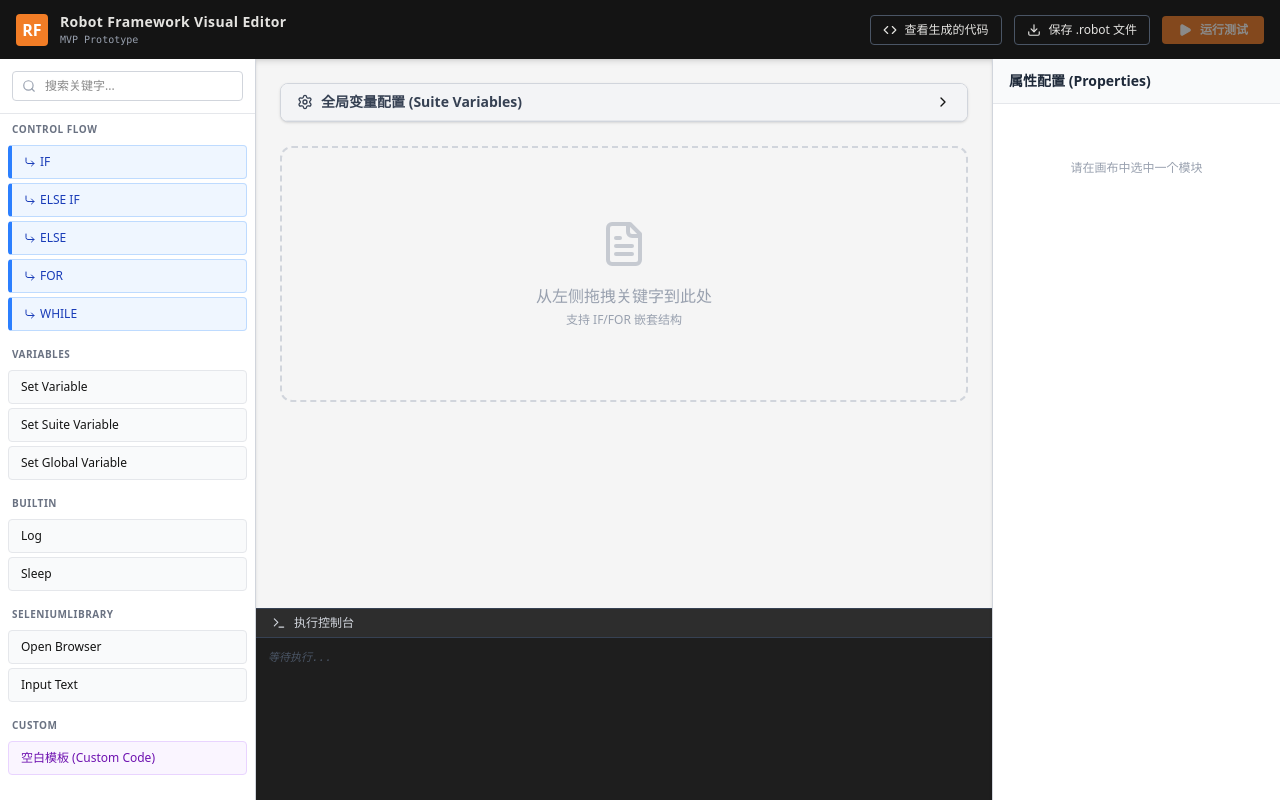
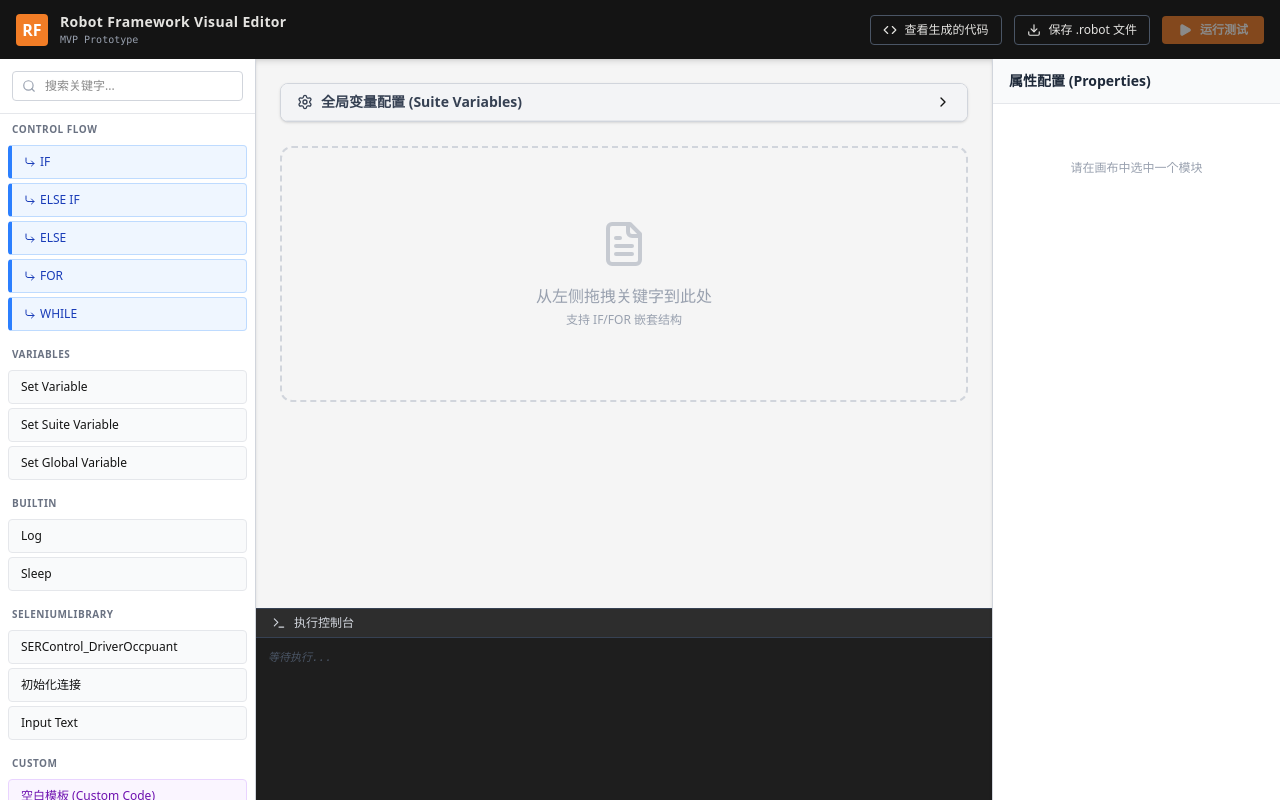
Before and after one commit to ZilongXiao-00/RobotFramework_Generator, a React (Vite) app: page / in a window 1280 px wide. Built offline with nearby package versions, Linux system fonts and the light colour scheme.

Commit message:
test4changing category,add category

```diff
--- a/src/App.tsx
+++ b/src/App.tsx
@@ -17,7 +17,8 @@ const KEYWORD_LIBRARY = [
   { category: 'Variables', name: 'Set Global Variable', args: ['name', 'value'], desc: 'Makes a variable available globally in all tests and suites.' },
   { category: 'BuiltIn', name: 'Log', args: ['message', 'level'], desc: 'Logs the given message.' },
   { category: 'BuiltIn', name: 'Sleep', args: ['time'], desc: 'Pauses the test.' },
-  { category: 'SeleniumLibrary', name: 'Open Browser', args: ['url', 'browser'], desc: 'Opens a new browser.' },
+  { category: 'SeleniumLibrary', name: 'SERControl_DriverOccpuant', args: ['url', 'browser'], desc: 'Driver Occpuant' },
+  { category: 'SeleniumLibrary', name: '初始化连接', args: ['车内车外机械臂'], desc: '机械臂初始化' },
   { category: 'SeleniumLibrary', name: 'Input Text', args: ['locator', 'text'], desc: 'Types text.' },
   { category: 'Custom', name: '空白模板 (Custom Code)', args: [], isCustomCode: true, desc: '手写代码' },
 ];
```
